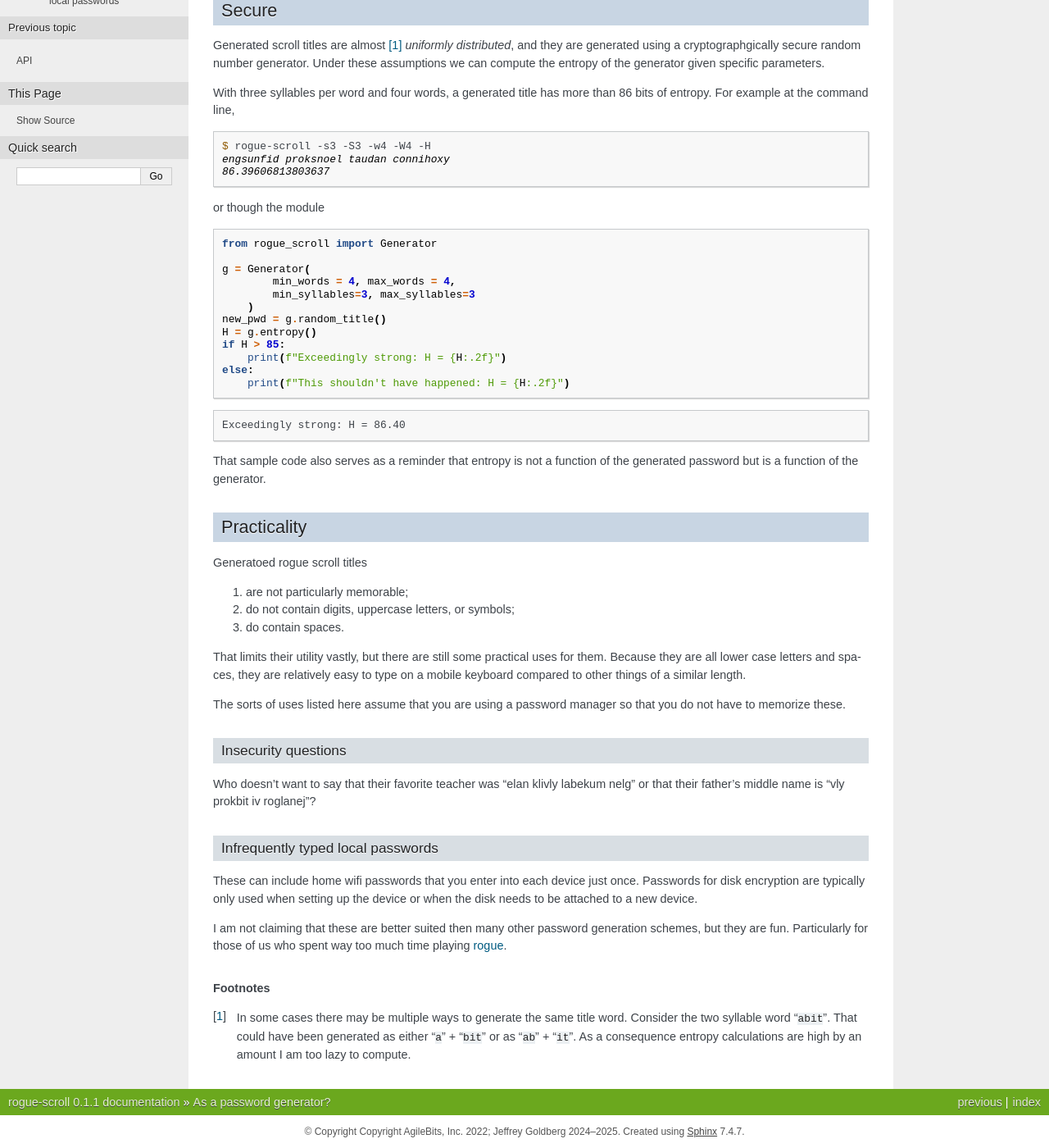
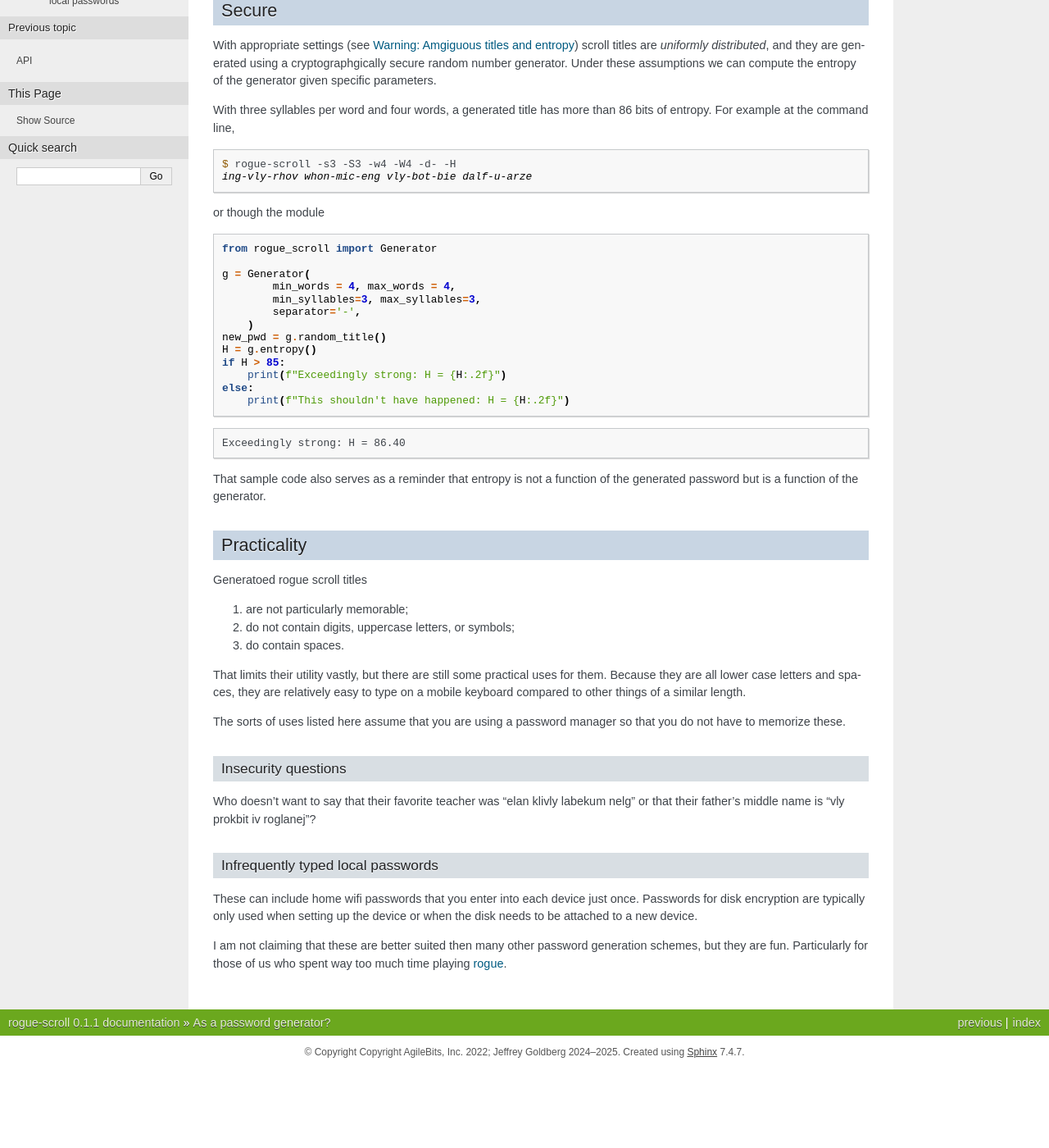
Before and after one commit to jpgoldberg/rogue-scroll, a Sphinx documentation site: the page built from docs/source/passwords.rst, in a window 1280 px wide and 1400 px high, scrolled down 188 px. Shown: the whole window at 82% size. Built offline with Sphinx 7.4.7, drawn with Linux system fonts in a browser that asks for light colours; after the commit the page ends 1491 px from its top, so only the background shows below that.

Commit message:
syllable separation and docs

```diff
--- a/docs/source/passwords.rst
+++ b/docs/source/passwords.rst
@@ -9,18 +9,20 @@ but they are practical only for limited circumstances.
 Secure
 ========
 
-Generated scroll titles are almost [#prefix]_ *uniformly distributed*,
-and they are generated using a cryptographgically secure random number generator.
+With appropriate settings (see :ref:`prefix`) scroll titles are
+*uniformly distributed*,
+and they are generated using a
+cryptographgically secure random number generator.
 Under these assumptions we can compute the entropy of the generator given specific parameters.
 
-With three syllables per word and four words, a generated title has more than 86 bits of entropy.
+With three syllables per word and four words,
+a generated title has more than 86 bits of entropy.
 For example at the command line,
 
 .. code:: console
 
-    $ rogue-scroll -s3 -S3 -w4 -W4 -H
-    engsunfid proksnoel taudan connihoxy
-    86.39606813803637
+    $ rogue-scroll -s3 -S3 -w4 -W4 -d- -H
+    ing-vly-rhov whon-mic-eng vly-bot-bie dalf-u-arze
 
 or though the module
 
@@ -30,7 +32,8 @@ or though the module
 
     g = Generator(
             min_words = 4, max_words = 4,
-            min_syllables=3, max_syllables=3
+            min_syllables=3, max_syllables=3,
+            separator='-',
         )
     new_pwd = g.random_title()
     H = g.entropy()
@@ -77,9 +80,3 @@ Infrequently typed local passwords
 These can include home wifi passwords that you enter into each device just once. Passwords for disk encryption are typically only used when setting up the device or when the disk needs to be attached to a new device.
 
 I am not claiming that these are better suited then many other password generation schemes, but they are fun. Particularly for those of us who spent way too much time playing rogue_.
-
-
-
-.. rubric:: Footnotes
-
-.. [#prefix] In some cases there may be multiple ways to generate the same title word. Consider the two syllable word "``abit``". That could have been generated as either "``a``" + "``bit``" or as "``ab``" + "``it``". As a consequence entropy calculations are high by an amount I am too lazy to compute.
```
Also changed, not shown: docs/source/api.rst (+14 -2 lines), docs/source/cmd.rst (+24 -0 lines), 1 other file.
